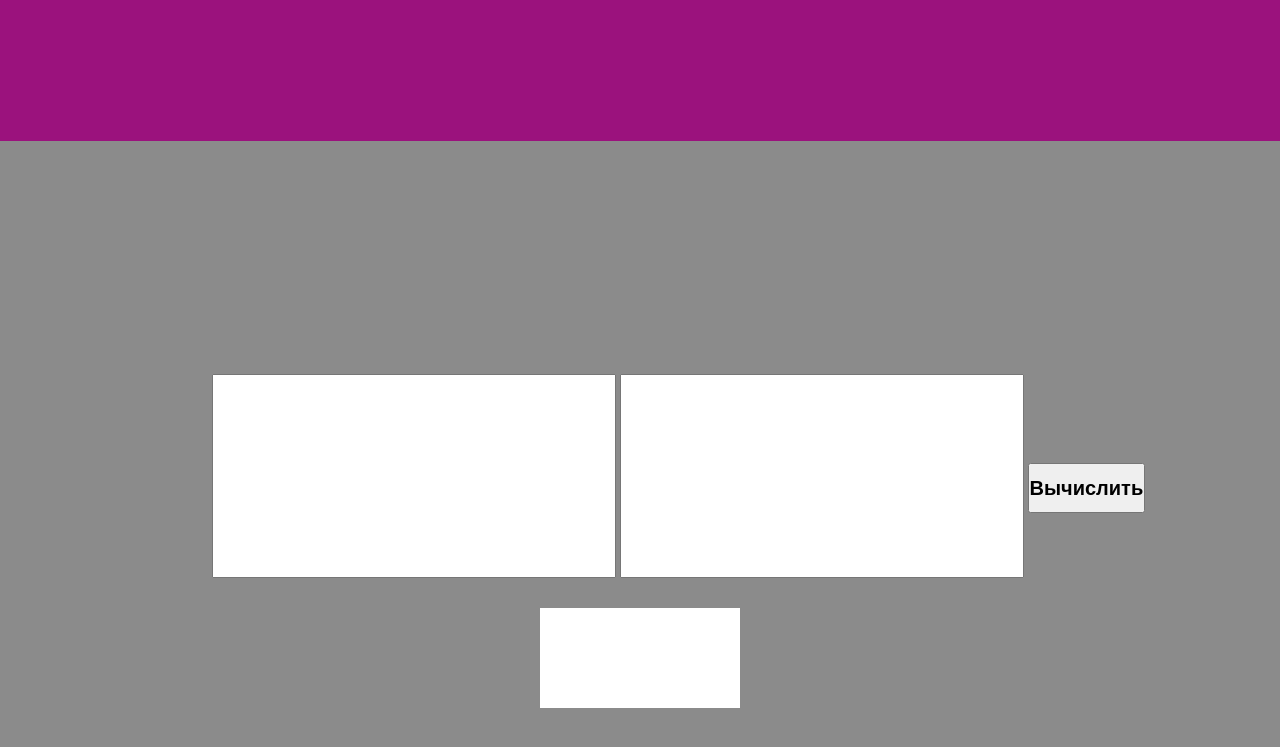
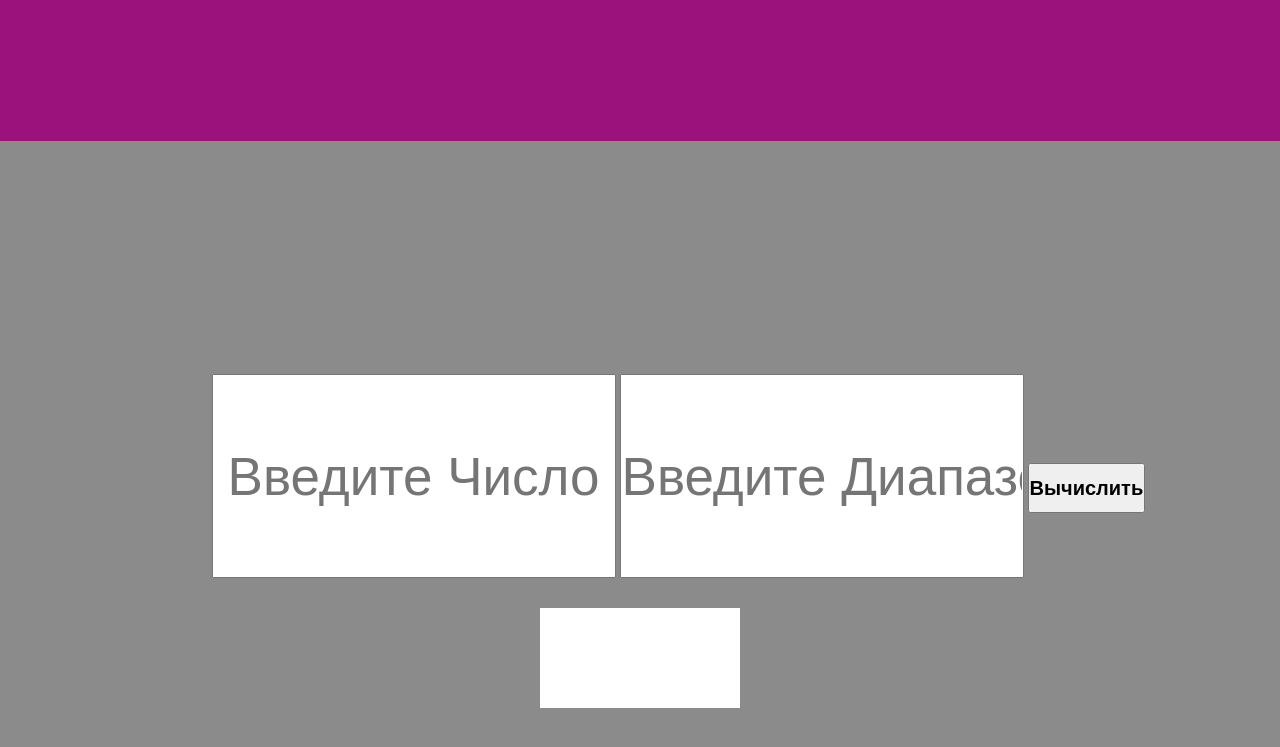
Before and after one commit to Superior5/superior5.github.io, a plain HTML site: page binary_search/index.html in a window 1280 px wide. Shown: the part 1609-2356 px from the top of the page. Drawn offline with Linux system fonts and the light colour scheme.

Commit message:
Update index.html

```diff
--- a/binary_search/index.html
+++ b/binary_search/index.html
@@ -59,8 +59,8 @@
     </section>
     <section class="binary">
         <div class="input">
-            <input type="text" class="inp_1">
-            <input type="text" class="inp_2">
+            <input type="text" class="inp_1" placeholder="Введите Число">
+            <input type="text" class="inp_2" placeholder="Введите Диапазон">
             <button class="btn">Вычислить</button>
         </div>
         <div class="out"></div>
```
